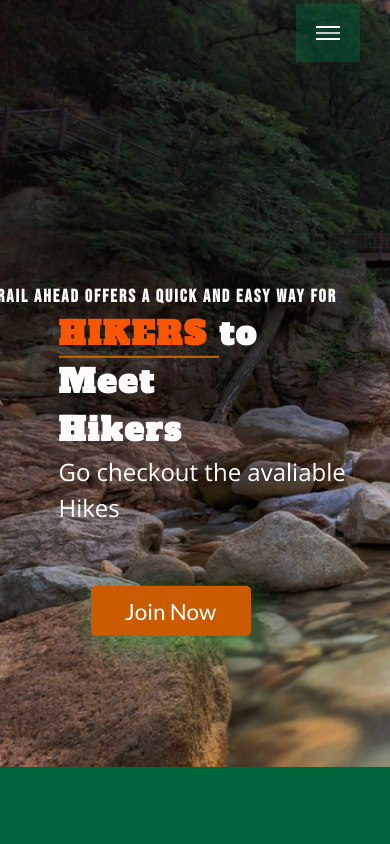
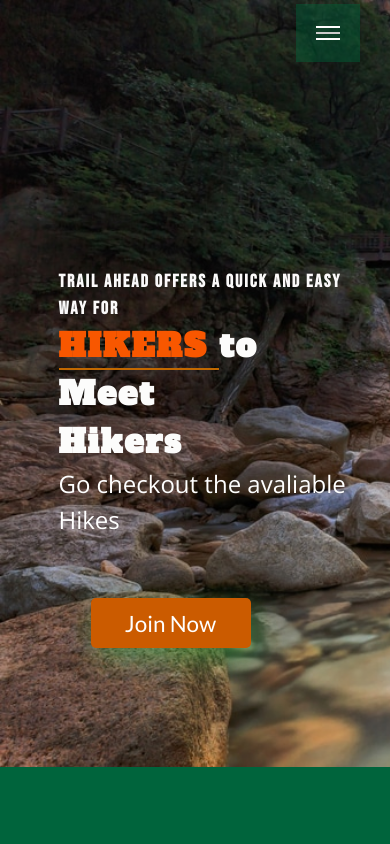
Before and after one commit to DQuaya/Trail-Ahead-Front-End, a React (Create React App) app: page / in a window 390 px wide. Shown: the top 844 px of the page. Built offline with nearby package versions, Linux system fonts and the light colour scheme.

Commit message:
Adjust home heading on smallest screen size

```diff
--- a/src/Components/Home/Home.css
+++ b/src/Components/Home/Home.css
@@ -105,7 +105,7 @@ span {
 
     .header-heading h3 {
         font-size: large;
-        margin-left: 30px;
+        margin-left: 100px;
     }
 
     .header-heading h1 {
```
Also changed, not shown: 1 other file (tests, documents, lock files or other folders).
